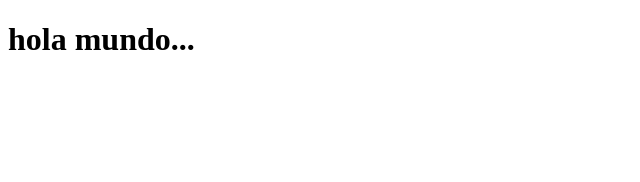
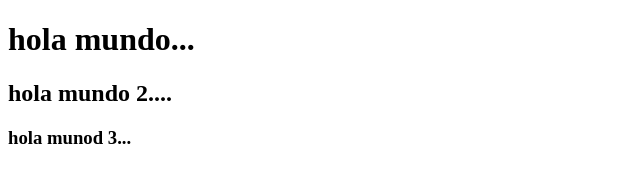
Before and after one commit to ricardofica/test-03, a plain HTML site: page index.html in a window 1280 px wide. Shown: the whole page, without its empty margins (0-640 px from the left). Drawn offline with Linux system fonts and the light colour scheme.

Commit message:
index modificado con h2 y h3

```diff
--- a/index.html
+++ b/index.html
@@ -7,5 +7,7 @@
 </head>
 <body>
     <h1>hola mundo...</h1>
+    <h2>hola mundo 2....</h2>
+    <h3>hola munod 3...</h3>
 </body>
 </html>
```
